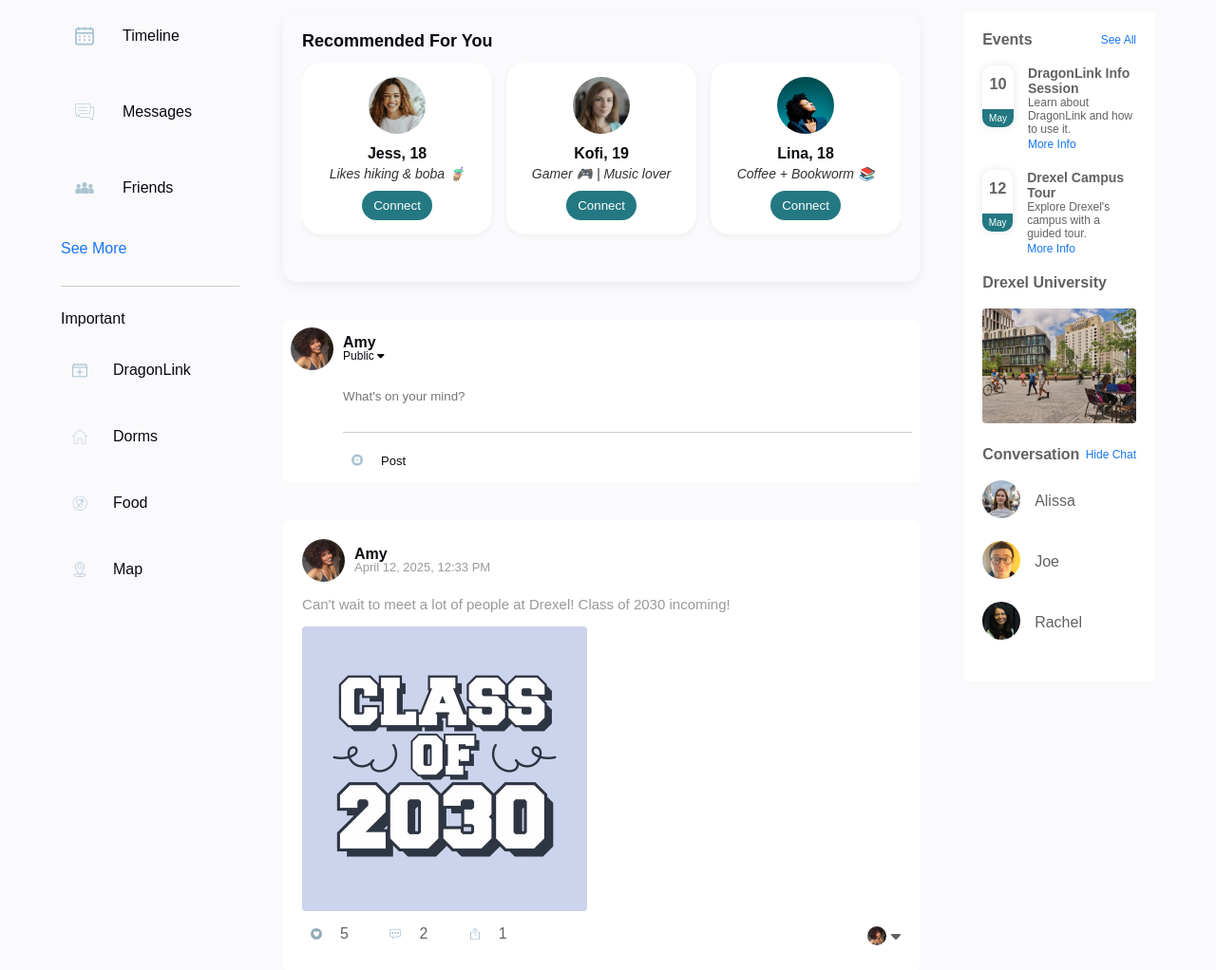
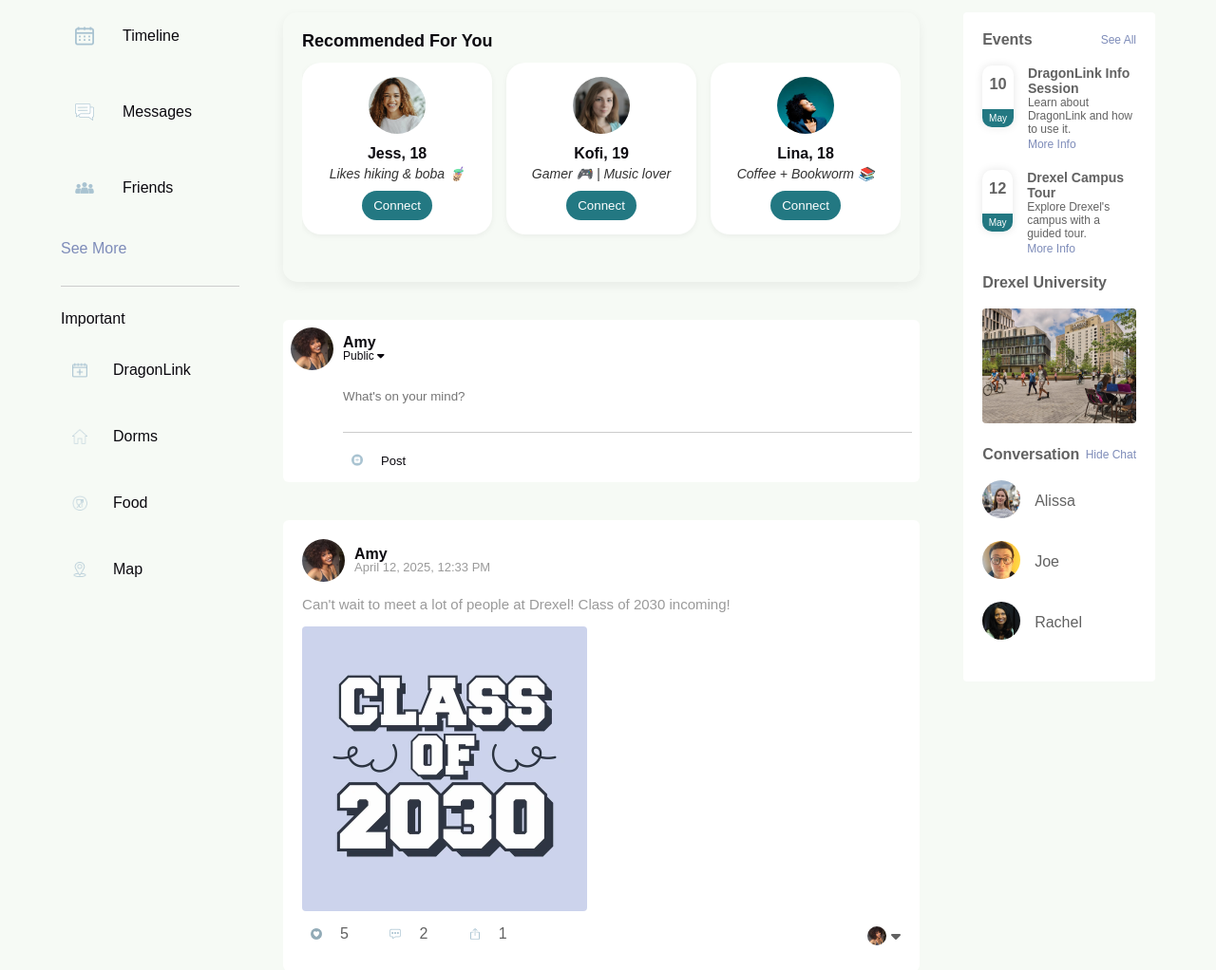
Before and after one commit to mabdulrehman08/dragonsconnect, a Flask app: template templates/dashboard.html in a window 1280 px wide. Shown: the part 78-1100 px from the top of the page at 95% size. Run offline with Flask 3, Linux system fonts and the light colour scheme; the template is opened without the code that fills it, so the values that code supplies are empty; some libraries are stand-ins or nearby versions; some web fonts are replaced.

Commit message:
Update file dashboard.css

```diff
--- a/static/css/dashboard.css
+++ b/static/css/dashboard.css
@@ -8,7 +8,7 @@
 body {
     background: var(--body-color);
     transition: background 0.3s;
-    background-color: #faf9fc;
+    background-color: #f6faf5;
 }
 
 nav {
@@ -57,7 +57,7 @@ nav {
 }
 
 .search-box {
-    background: #faf9fc;
+    background: #f6faf5;
     width: 350px;
     border-radius: 50px;
     display: flex;
@@ -120,7 +120,7 @@ nav {
     margin-right: 15px;
 }
 .imp-links a:last-child{
-    color: #1876f2;
+    color: #7e8cb9;
 }
 .imp-links{
     border-bottom: 1px solid #ccc;
@@ -147,7 +147,7 @@ nav {
 }
 .sidebar-title a{
     text-decoration: none;
-    color: #1876f2;
+    color: #7e8cb9;
     font-size: 12px;
 }
 .event{
@@ -172,7 +172,7 @@ nav {
 .event a{
     font-size:12px;
     text-decoration: none;
-    color: #1876f2;
+    color: #7e8cb9;
 }
 .left-event span{
     position: absolute;
@@ -338,7 +338,7 @@ nav {
     font-size: 15px;
 }
 .post-text a{
-    color: #1876f2;
+    color: #7e8cb9;
     text-decoration: none;
 }
 .post-img{
@@ -370,7 +370,7 @@ nav {
     margin-right: 5px;
 }
 :root {
-    --bg-color: #faf9fc;
+    --bg-color: #f6faf5;
     --text-color: #0b090f;
     --card-bg: #fff;
     --nav-bg: #cdbbac;
```
